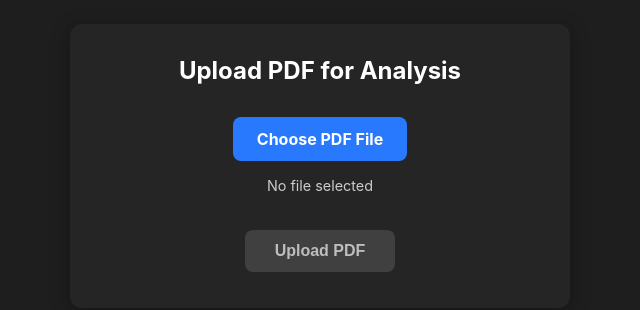
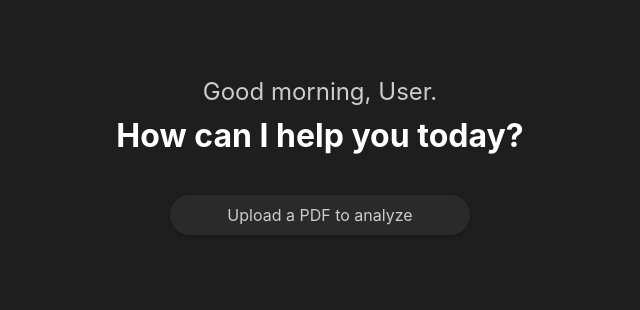
Before and after one commit to RowanRocket42/policy-decoder, a React (Create React App) app in the folder client/: page / in a window 1280 px wide. Shown: the part 234-544 px from the top of the page, without its empty margins (320-960 px from the left). Built offline with nearby package versions, Linux system fonts and the light colour scheme.

Commit message:
Update Upload component to match Grok homepage design

```diff
--- a/client/src/Chat.css
+++ b/client/src/Chat.css
@@ -479,3 +479,135 @@
     padding: 6px;            /* Smaller padding */
   }
 }
+
+/* Welcome page styles */
+
+/*
+ * Welcome container
+ * This is the main container for the welcome page
+ * Uses flexbox for centering content vertically and horizontally
+ */
+.welcome-container {
+  display: flex;              /* Use flexbox for layout */
+  flex-direction: column;     /* Stack children vertically */
+  justify-content: center;    /* Center content vertically */
+  align-items: center;        /* Center content horizontally */
+  width: 100%;                /* Take full width of parent */
+  max-width: 800px;           /* Limit width as requested */
+  height: 80vh;               /* 80% of viewport height as requested */
+  max-height: 600px;          /* Maximum height as requested */
+  padding: 20px;              /* Add space around content as requested */
+  text-align: center;         /* Center text */
+}
+
+/*
+ * Welcome message
+ * "Good afternoon, User." text
+ */
+.welcome-message {
+  font-size: 24px;            /* Font size as requested */
+  color: #cccccc;             /* Light grey color as requested */
+  margin-bottom: 10px;        /* Space below the message */
+  font-weight: normal;        /* Not too bold */
+}
+
+/*
+ * Welcome subheading
+ * "How can I help you today?" text
+ */
+.welcome-subheading {
+  font-size: 32px;            /* Font size as requested */
+  color: #ffffff;             /* White color as requested */
+  margin-bottom: 40px;        /* Space below the subheading */
+  font-weight: bold;          /* Make it stand out */
+}
+
+/*
+ * Upload button container
+ * Wraps the file input and its label
+ */
+.upload-button-container {
+  margin-bottom: 20px;        /* Space below the container */
+  width: 100%;                /* Take full width */
+  max-width: 300px;           /* Limit width for better appearance */
+}
+
+/*
+ * File input
+ * Hidden because we style the label instead
+ */
+.file-input {
+  width: 0.1px;               /* Nearly invisible */
+  height: 0.1px;              /* Nearly invisible */
+  opacity: 0;                 /* Invisible */
+  overflow: hidden;           /* Hide overflow */
+  position: absolute;         /* Position absolutely */
+  z-index: -1;                /* Behind other elements */
+}
+
+/*
+ * Upload button
+ * This is actually a label styled as a button
+ */
+.upload-button {
+  display: block;             /* Block element */
+  width: 100%;                /* Take full width of container */
+  padding: 10px 20px;         /* Padding as requested */
+  background-color: #2a2a2a;  /* Dark grey background as requested */
+  color: #cccccc;             /* Light grey text as requested */
+  border-radius: 25px;        /* Rounded corners as requested */
+  box-shadow: 0 2px 5px rgba(0, 0, 0, 0.2); /* Subtle shadow as requested */
+  cursor: pointer;            /* Hand cursor on hover */
+  text-align: center;         /* Center text */
+  transition: background-color 0.3s; /* Smooth transition for hover effect */
+  font-size: 16px;            /* Readable font size */
+  border: none;               /* No border */
+}
+
+/*
+ * Upload button hover effect
+ * Changes background color on hover
+ */
+.upload-button:hover {
+  background-color: #333333;  /* Slightly lighter on hover as requested */
+}
+
+/*
+ * Upload button loading state
+ * Visual feedback when uploading
+ */
+.upload-button.loading {
+  background-color: #333333;  /* Slightly lighter when loading */
+  cursor: not-allowed;        /* Not-allowed cursor */
+  opacity: 0.8;               /* Slightly transparent */
+}
+
+/*
+ * Error message
+ * Displayed when there's an error uploading
+ */
+.error-message {
+  color: #ff6b6b;             /* Light red color */
+  margin-top: 20px;           /* Space above the message */
+  font-size: 14px;            /* Smaller font size */
+}
+
+/*
+ * Responsive styles for smaller screens
+ * Adjust layout for mobile devices
+ */
+@media (max-width: 600px) {
+  .welcome-container {
+    max-width: 90%;           /* 90% width on mobile as requested */
+    padding: 10px;            /* Smaller padding as requested */
+  }
+
+  .welcome-message {
+    font-size: 20px;          /* Smaller font size as requested */
+  }
+
+  .welcome-subheading {
+    font-size: 28px;          /* Smaller font size as requested */
+    margin-bottom: 30px;      /* Less space below */
+  }
+}
--- a/client/src/Upload.js
+++ b/client/src/Upload.js
@@ -1,59 +1,95 @@
 import React, { useState } from 'react';
 import Chat from './Chat'; // Import the Chat component
-import './Upload.css'; // Import the new CSS file for Upload component
+import './Chat.css'; // Import the CSS file for styling
 
 /**
  * Upload Component
  *
- * This component provides a single-page interface for uploading PDFs and chatting about them.
- * It uses conditional rendering to switch between upload and chat views.
+ * This component provides a Grok-like homepage for uploading PDFs and a chat interface
+ * for asking questions about the uploaded PDF.
+ *
+ * Features:
+ * - Grok-style welcome page with upload button
+ * - Conditional rendering to switch between welcome page and chat interface
+ * - PDF file validation
+ * - Loading state during file upload
  */
 function Upload() {
-  // useState is a React Hook that lets you add state to functional components
-  // Here we're creating state variables:
-  const [file, setFile] = useState(null);           // Stores the selected file
-  const [message, setMessage] = useState('');       // Stores status messages for the user
-  const [pdfText, setPdfText] = useState('');       // Stores the extracted text (not displayed)
-  const [isUploaded, setIsUploaded] = useState(false); // Tracks if a PDF has been uploaded successfully
-  const [isLoading, setIsLoading] = useState(false);   // Tracks if an upload is in progress
+  // ===== STATE MANAGEMENT =====
+  // Store the selected file
+  const [file, setFile] = useState(null);
+
+  // Store status messages for the user
+  const [message, setMessage] = useState('');
+
+  // Store the extracted text from the PDF (not displayed directly)
+  const [pdfText, setPdfText] = useState('');
+
+  // Track if a PDF has been uploaded successfully
+  const [isUploaded, setIsUploaded] = useState(false);
+
+  // Track if an upload is in progress
+  const [isLoading, setIsLoading] = useState(false);
+
+  // Get the time of day for the welcome message
+  const timeOfDay = (() => {
+    const hour = new Date().getHours();
+    if (hour < 12) return 'morning';
+    if (hour < 18) return 'afternoon';
+    return 'evening';
+  })();
+
+  // Get the user's name (in a real app, this would come from authentication)
+  const userName = 'User';
 
   /**
    * handleFileChange
    *
    * This function is called when the user selects a file using the file input.
-   * It updates the file state with the selected file.
+   * It updates the file state with the selected file and resets other states.
    *
    * @param {Event} event - The change event from the file input
    */
   const handleFileChange = (event) => {
-    // event.target.files is an array-like object containing the selected files
-    // We're only allowing single file selection, so we take the first file (index 0)
+    // Get the selected file from the event
     const selectedFile = event.target.files[0];
+
+    // If no file was selected, return early
+    if (!selectedFile) return;
 
     // Update the file state with the selected file
     setFile(selectedFile);
 
-    // Reset any previous messages and extracted text
+    // Reset other states
     setMessage('');
     setPdfText('');
-    setIsUploaded(false); // Reset the uploaded state when a new file is selected
+    setIsUploaded(false);
+
+    // Automatically start the upload process when a file is selected
+    // This provides a smoother user experience
+    handleUpload(selectedFile);
   };
 
   /**
    * handleUpload
    *
-   * This function is called when the user clicks the upload button.
-   * It sends the selected file to the server using fetch API.
+   * This function sends the selected file to the server for processing.
+   * It handles the entire upload process, including error handling.
+   *
+   * @param {File} selectedFile - The file to upload (optional, uses state if not provided)
    */
-  const handleUpload = async () => {
+  const handleUpload = async (selectedFile = null) => {
+    // Use the provided file or fall back to the state
+    const fileToUpload = selectedFile || file;
+
     // Check if a file has been selected
-    if (!file) {
+    if (!fileToUpload) {
       setMessage('Please select a file first');
       return;
     }
 
     // Check if the selected file is a PDF
-    if (file.type !== 'application/pdf') {
+    if (fileToUpload.type !== 'application/pdf') {
       setMessage('Please select a PDF file');
       return;
     }
@@ -63,24 +99,22 @@ function Upload() {
       setIsLoading(true);
 
       // Create a FormData object to send the file
-      // FormData is a built-in browser API for creating form data to send with fetch
       const formData = new FormData();
-      formData.append('file', file);
+      formData.append('file', fileToUpload);
 
       // Set the message to inform the user that upload is in progress
       setMessage('Uploading...');
 
-      // Use fetch API to send the file to the server
-      // fetch is a modern browser API for making HTTP requests
+      // Send the file to the server using fetch
       const response = await fetch('http://localhost:3002/analyze', {
-        method: 'POST',  // Using POST method to send data to the server
-        body: formData,  // The FormData object containing our file
+        method: 'POST',
+        body: formData,
       });
 
       // Parse the JSON response from the server
       const data = await response.json();
 
-      // Log the response data to the console
+      // Log the response data to the console for debugging
       console.log('Server response:', data);
 
       // Update the message state with success message
@@ -89,15 +123,13 @@ function Upload() {
       // Store the extracted text if it exists in the response
       if (data.text) {
         // Update our pdfText state with the extracted text from the PDF
-        // We store this but don't display it directly - it's passed to the Chat component
         setPdfText(data.text);
 
         // Set isUploaded to true to switch to the chat view
-        // This is a key part of our conditional rendering approach
         setIsUploaded(true);
       }
     } catch (error) {
-      // If an error occurs during the fetch operation, catch it and handle it
+      // Handle any errors that occur during the fetch operation
       console.error('Error uploading file:', error);
       setMessage('Error uploading file. Please try again.');
     } finally {
@@ -110,6 +142,7 @@ function Upload() {
    * handleReset
    *
    * This function resets the component state to allow uploading a different PDF.
+   * It switches back to the welcome page view.
    */
   const handleReset = () => {
     setFile(null);
@@ -123,17 +156,23 @@ function Upload() {
       {/*
         Conditional rendering based on isUploaded state:
         - If a PDF has been uploaded successfully, show the Chat component
-        - Otherwise, show the upload interface
-        This approach creates a single-page experience with no page transitions
+        - Otherwise, show the Grok-style welcome page
       */}
       {!isUploaded ? (
-        // Upload interface - shown when no PDF has been uploaded yet
-        <div className="upload-view">
-          <div className="upload-card">
-            <h2>Upload PDF for Analysis</h2>
+        // Welcome page - shown when no PDF has been uploaded yet
+        <div className="welcome-container">
+          {/* Welcome message with time of day */}
+          <h2 className="welcome-message">Good {timeOfDay}, {userName}.</h2>
 
-            <div className="file-input-container">
-              {/* File input element that triggers handleFileChange when a file is selected */}
+          {/* Subheading */}
+          <h1 className="welcome-subheading">How can I help you today?</h1>
+
+          {/* File input styled as a button */}
+          <div className="upload-button-container">
+            {/*
+              The actual file input is hidden
+              We style the label to look like a button instead
+            */}
             <input
               type="file"
               id="file-input"
@@ -141,27 +180,18 @@ function Upload() {
               accept=".pdf"
               className="file-input"
             />
-              <label htmlFor="file-input" className="file-input-label">
-                Choose PDF File
+            <label
+              htmlFor="file-input"
+              className={`upload-button ${isLoading ? 'loading' : ''}`}
+            >
+              {isLoading ? 'Uploading...' : 'Upload a PDF to analyze'}
             </label>
-
-              <p className="file-info">
-                {file ? `Selected: ${file.name}` : 'No file selected'}
-              </p>
           </div>
 
-            {/* Button to trigger the upload process */}
-            <button
-              onClick={handleUpload}
-              disabled={!file || isLoading}
-              className="upload-button"
-            >
-              {isLoading ? 'Uploading...' : 'Upload PDF'}
-            </button>
-
-            {/* Display messages to the user */}
-            {message && <p className={`status-message ${message.includes('Error') ? 'error' : 'success'}`}>{message}</p>}
-          </div>
+          {/* Display error messages to the user */}
+          {message && message.includes('Error') && (
+            <p className="error-message">{message}</p>
+          )}
         </div>
       ) : (
         // Chat interface - shown after a PDF has been uploaded successfully
```
Lines whose indentation alone changed are shown as unchanged.
